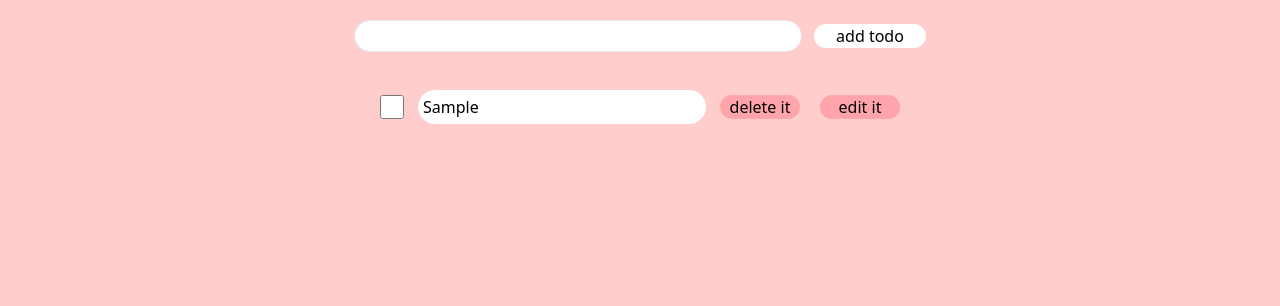
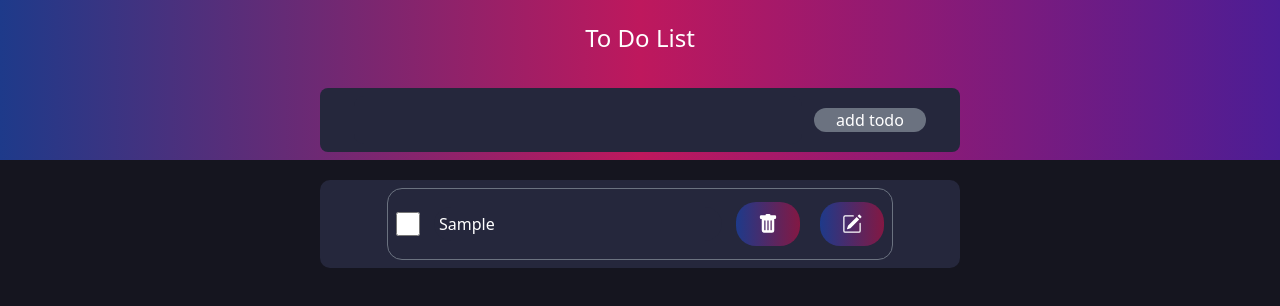
Before and after one commit to fahimekolahi/todolist, a plain HTML site: page index.html in a window 1280 px wide. Both pictures are taken after typing "Sample" into the empty fields and a click on the button "add todo". Drawn offline with nearby package versions, Linux system fonts and the light colour scheme.

Commit message:
add new styles

```diff
--- a/index.html
+++ b/index.html
@@ -8,15 +8,16 @@
     <script src="https://cdn.tailwindcss.com"></script>
 </head>
 
-<body class="bg-[#FFCDCC]">
+<body class="bg-[#15151F]">
 
-    <div class=" w-full mx-auto p-5 ">
-        <div class="flex items-center justify-center gap-3 ">
+    <div class=" w-full mx-auto p-5 h-[10rem]  bg-gradient-to-r from-blue-900 via-pink-700 to-violet-900">
+        <p class="text-center text-white text-[1.5rem] mb-[2rem]"> To Do List</p>
+        <div class="flex items-center justify-center gap-3 w-[40rem]  bg-[#25273C] p-2 rounded-[8px] mx-auto">
 
 
-            <input id="toDo-input" class="border  w-[28rem] h-[2rem] rounded-[20px]">
+            <input id="toDo-input" class="border-violet text-white w-[28rem] h-[3rem] rounded-[10px] bg-[#25273C]">
 
-            <button id="listAction" class="w-[7rem] bg-white rounded-[20px]"> </button>
+            <button id="listAction" class="w-[7rem] bg-gray-500 text-white rounded-[20px]"> </button>
 
 
 
@@ -24,17 +25,19 @@
         </div>
 
 
+        <div class="w-[40rem] bg-[#25273C] mx-auto rounded-[10px]">
 
-        <div id="toDoList-wrapper" class="mt-7 flex flex-col gap-3 ">
+
+                <div id="toDoList-wrapper" class="mt-7 flex flex-col gap-3 ">
+                </div>
+
 
 
 
         </div>
-
-
     </div>
 
-<!-- <div class=" flex items-center justify-center">
+    <!-- <div class=" flex items-center justify-center">
     <img src="../Picture1.png">
 </div> -->
 
--- a/scripts.js
+++ b/scripts.js
@@ -85,26 +85,31 @@ function render() {
     let empty = ""
     toDoList.forEach(item => {
         empty += `
-<div class="flex items-center gap-1 mx-auto ">
+<div class="flex items-center gap-1 mx-auto border border-gray-500 p-2 my-2 rounded-[15px]">
 <input type="checkbox" class=" w-[1.5rem] h-[1.5rem] bg-white ">
 
-<p class="bg-white rounded-[20px] p-[5px] m-[10px] w-[18rem]"> ${item.text}</p>
+<p class="bg-[#25273C]  text-white rounded-[20px] p-[5px] m-[10px] w-[18rem] "> ${item.text}</p>
 
 
 
 <div class="flex gap-5">
-<button onclick="btnDelete(${item.id})" class="bg-[#FF8996] bg-opacity-60 rounded-[20px] w-[5rem]">
+<button onclick="btnDelete(${item.id})" class="bg-[#FF8996] bg-gradient-to-r from-blue-900  to-pink-900 rounded-[20px] w-[4rem]">
 
-delete it
+<svg xmlns="http://www.w3.org/2000/svg" width="20" height="20" fill="white" class="bi bi-trash-fill mx-auto" viewBox="0 0 16 16">
+  <path d="M2.5 1a1 1 0 0 0-1 1v1a1 1 0 0 0 1 1H3v9a2 2 0 0 0 2 2h6a2 2 0 0 0 2-2V4h.5a1 1 0 0 0 1-1V2a1 1 0 0 0-1-1H10a1 1 0 0 0-1-1H7a1 1 0 0 0-1 1zm3 4a.5.5 0 0 1 .5.5v7a.5.5 0 0 1-1 0v-7a.5.5 0 0 1 .5-.5M8 5a.5.5 0 0 1 .5.5v7a.5.5 0 0 1-1 0v-7A.5.5 0 0 1 8 5m3 .5v7a.5.5 0 0 1-1 0v-7a.5.5 0 0 1 1 0"/>
+</svg>
 </button>
 
 
 
-<button onclick="btnEdit(${item.id})" class="bg-[#FF8996] bg-opacity-60 rounded-[20px] w-[5rem]">
+<button onclick="btnEdit(${item.id})" class="bg-[#FF8996] bg-gradient-to-r from-blue-900  to-pink-900 rounded-[20px] w-[4rem]">
 
 
 
-edit it
+<svg xmlns="http://www.w3.org/2000/svg" width="20" height="20" fill="white" class="bi bi-pencil-square mx-auto m-3" viewBox="0 0 16 16">
+  <path d="M15.502 1.94a.5.5 0 0 1 0 .706L14.459 3.69l-2-2L13.502.646a.5.5 0 0 1 .707 0l1.293 1.293zm-1.75 2.456-2-2L4.939 9.21a.5.5 0 0 0-.121.196l-.805 2.414a.25.25 0 0 0 .316.316l2.414-.805a.5.5 0 0 0 .196-.12l6.813-6.814z"/>
+  <path fill-rule="evenodd" d="M1 13.5A1.5 1.5 0 0 0 2.5 15h11a1.5 1.5 0 0 0 1.5-1.5v-6a.5.5 0 0 0-1 0v6a.5.5 0 0 1-.5.5h-11a.5.5 0 0 1-.5-.5v-11a.5.5 0 0 1 .5-.5H9a.5.5 0 0 0 0-1H2.5A1.5 1.5 0 0 0 1 2.5z"/>
+</svg>
 </button>
 
 </div>
```
